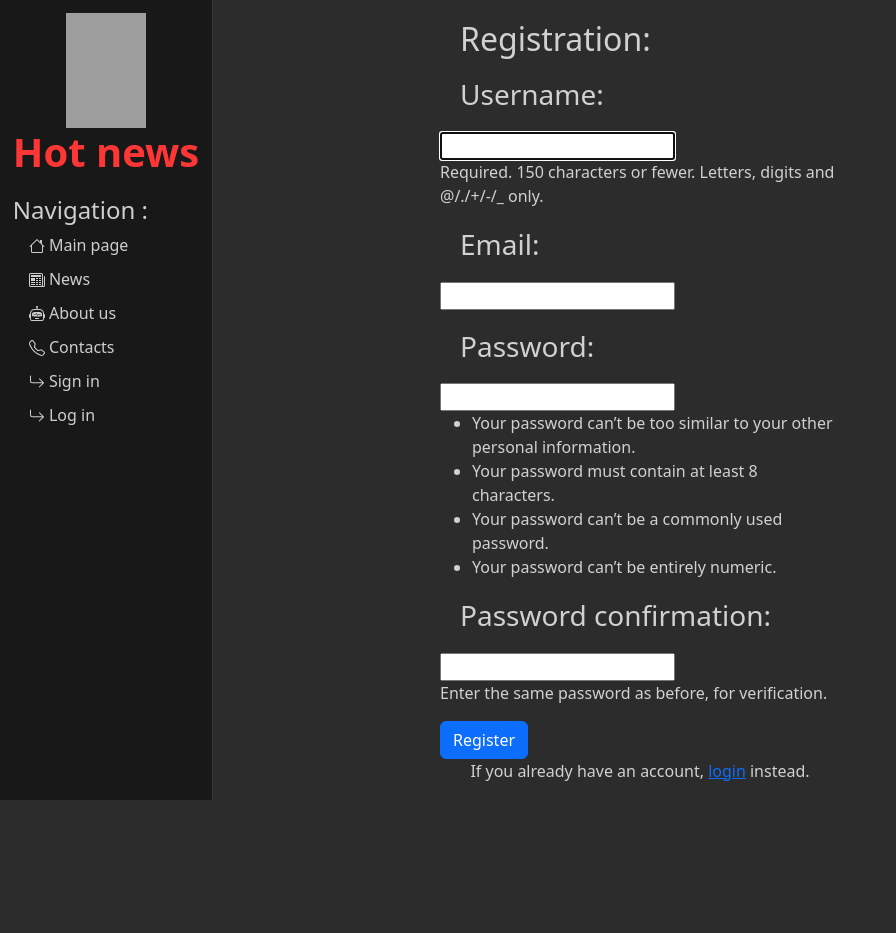
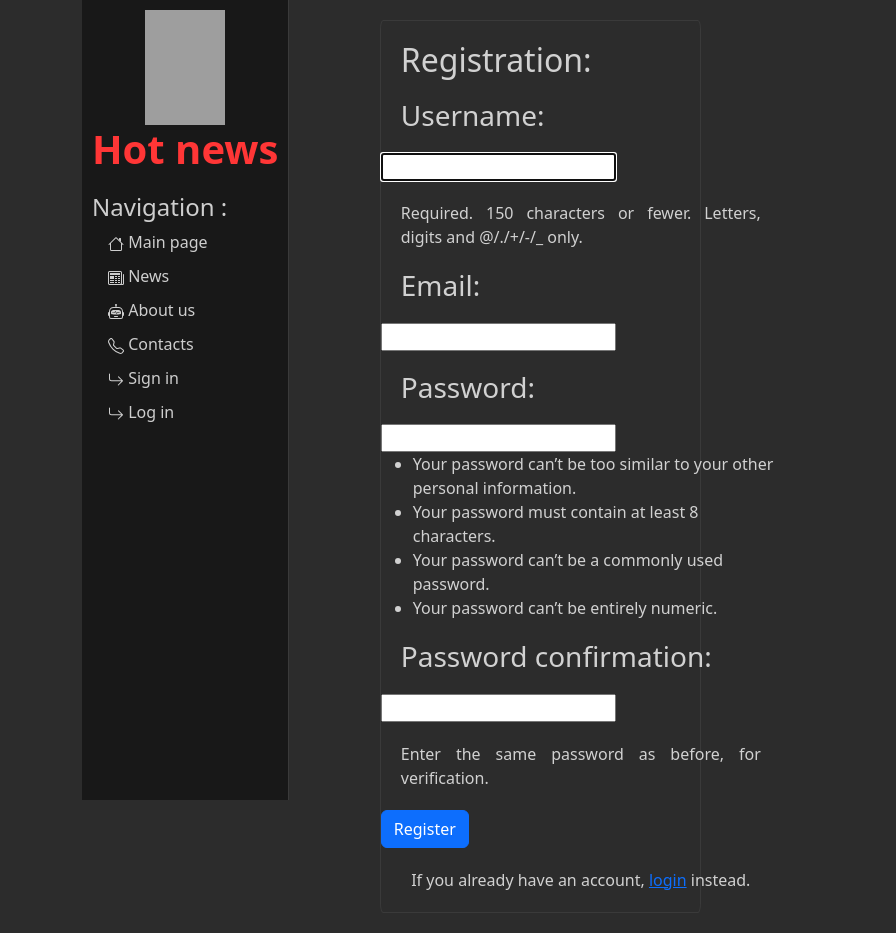
Before and after one commit to AlexFromSiberia/Simple-news-website-on-Django, a Django app: page /register/ in a window 1280 px wide. Shown: the whole page, without its empty margins (0-896 px from the left). Before the commit the page ends 800 px from the top, so only its background shows below. Run offline with Django 4.2, Linux system fonts and the light colour scheme; some libraries are stand-ins or nearby versions; grey boxes are pictures that could not be loaded.

Commit message:
Скорректировал CSS

```diff
--- a/study_pr/main/templates/main/base.html
+++ b/study_pr/main/templates/main/base.html
@@ -11,8 +11,7 @@
     </head>
 
     <body>
-        <div class=".container-fluid">
-            <div class="row">
+        <div class="container">
             <div class=".col-">
                 <aside>
                     <div>
@@ -73,8 +72,6 @@
                     </div>
                 </aside>
             </div>
-            </div>
-            <div class="row">
             <div class=".col-md">
                 <main>
                     {% if messages  %}
@@ -96,6 +93,5 @@
                 </main>
             </div>
         </div>
-        </div>
     </body>
 </html>
--- a/study_pr/main/templates/registration/login.html
+++ b/study_pr/main/templates/registration/login.html
@@ -1,6 +1,7 @@
 {% extends "main/base.html" %}
 
 {% block content %}
+    <div class="features">
         <div class="registration">
             <h2>Login:</h2>
             {% if form.errors %}
@@ -28,7 +29,8 @@
                     </tr>
                 </table>
                 <br>
-            <button class="btn btn-primary" type="submit">Login</button>
+                <button id='registration_btn' class="btn btn-primary" type="submit">Login</button>
             </form>
         </div>
+    </div>
 {%endblock content%}
--- a/study_pr/main/templates/registration/register.html
+++ b/study_pr/main/templates/registration/register.html
@@ -1,6 +1,8 @@
 {% extends "main/base.html" %}
 
 {% block content %}
+	<div class="features">
+		<div class="article">
 			<div class="registration" >
 				<h2>Registration:</h2>
 				<form method="POST">
@@ -21,8 +23,10 @@
 						<h3>Password confirmation:</h3>
 					{{ register_form.password2 }}
 					<p> Enter the same password as before, for verification.</p>
-				<button class="btn btn-primary" type="submit">Register</button>
+					<button id='registration_btn' class="btn btn-primary" type="submit">Register</button>
 				</form>
 				<p class="text-center">If you already have an account, <a href= "{%  url 'login' %}">login</a> instead.</p>
 			</div>
+		</div>
+	</div>
 {% endblock content %}
--- a/study_pr/news/templates/news/popular_articles_tpl.html
+++ b/study_pr/news/templates/news/popular_articles_tpl.html
@@ -1,9 +1,9 @@
-<h2> Popular articles </h2>
+<h3> Popular articles </h3>
 <div>
     {% for article in articles %}
     <div>
         {% if article.photo %}
-            <img src="{{ article.photo.url }}" class="img-news" alt="{{ article.title }}" width="100">
+            <img src="{{ article.photo.url }}" alt="{{ article.title }}" style="width: 200px;">
         {% endif %}
 
         <div>
--- a/study_pr/static/main/css/main.css
+++ b/study_pr/static/main/css/main.css
@@ -9,13 +9,17 @@
 }
 
 aside {
+  position: sticky;
+  top: 0px;
+
   background: #181818;
-  padding: 1%;
+  padding: 10px;
   height: 100vh;
   color: rgba(209, 209, 209, 0.986);
   border-right: 1px solid #3a3a3a;
-  position: fixed;
 }
+
+
 
 aside img {
   width: 80px;
@@ -115,7 +119,10 @@
   width: 400px;
   margin: 20px auto;
   color: rgb(209, 209, 209);
+  text-align: left;
+
 }
+
 .registration label {
   font-size: 30px;
 }
@@ -127,14 +134,13 @@
 
 .container {
     display: flex;
-    align-items: baseline;
-    justify-content: center;
     gap: 10px;
   }
 
 .sidebar_right {
-    border: 1px solid #3a3a3a;
-    border-radius: 1%;
+    position: sticky;
+    top: 400px;
+    flex-shrink: 1;
     margin: 20px auto;
     color: rgba(209, 209, 209, 0.986);
     margin: 20px;
@@ -142,6 +148,7 @@
 
   }
 
+
 .sidebar_right h2 {
     color: #f5c236;
 }
```
Also changed, not shown: study_pr/main/static/main/css/main.css (+43 -20 lines), study_pr/db.sqlite3. Lines whose indentation alone changed are shown as unchanged.
